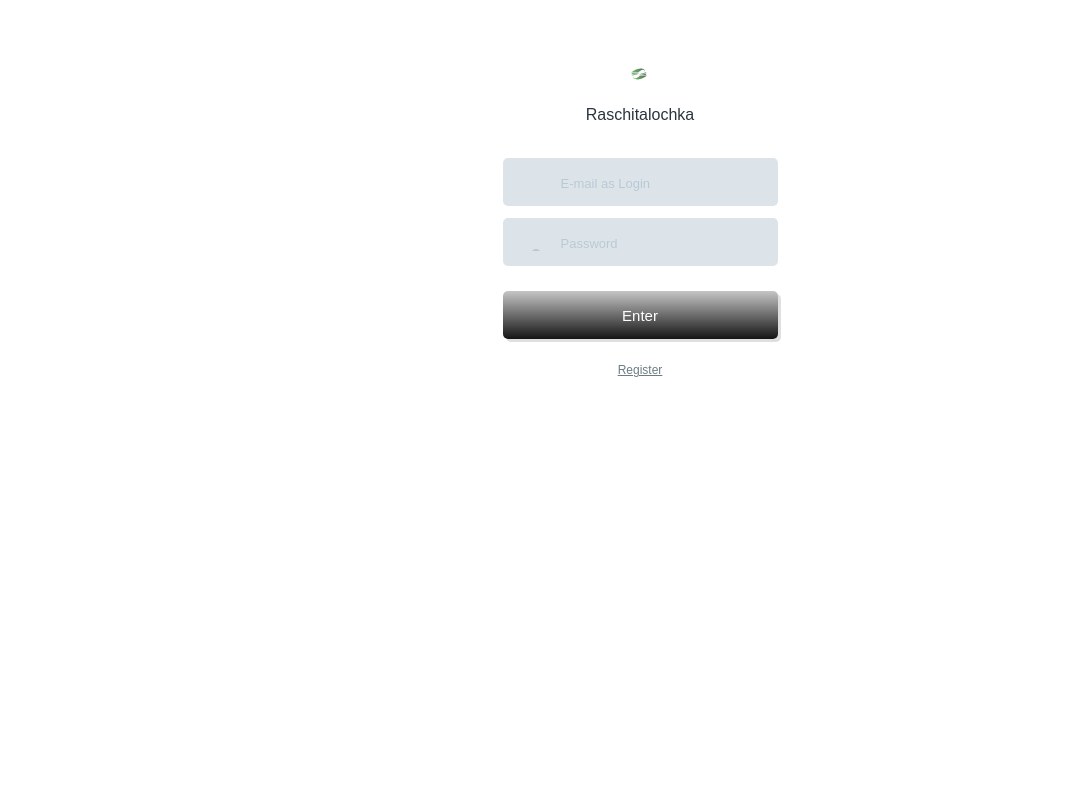
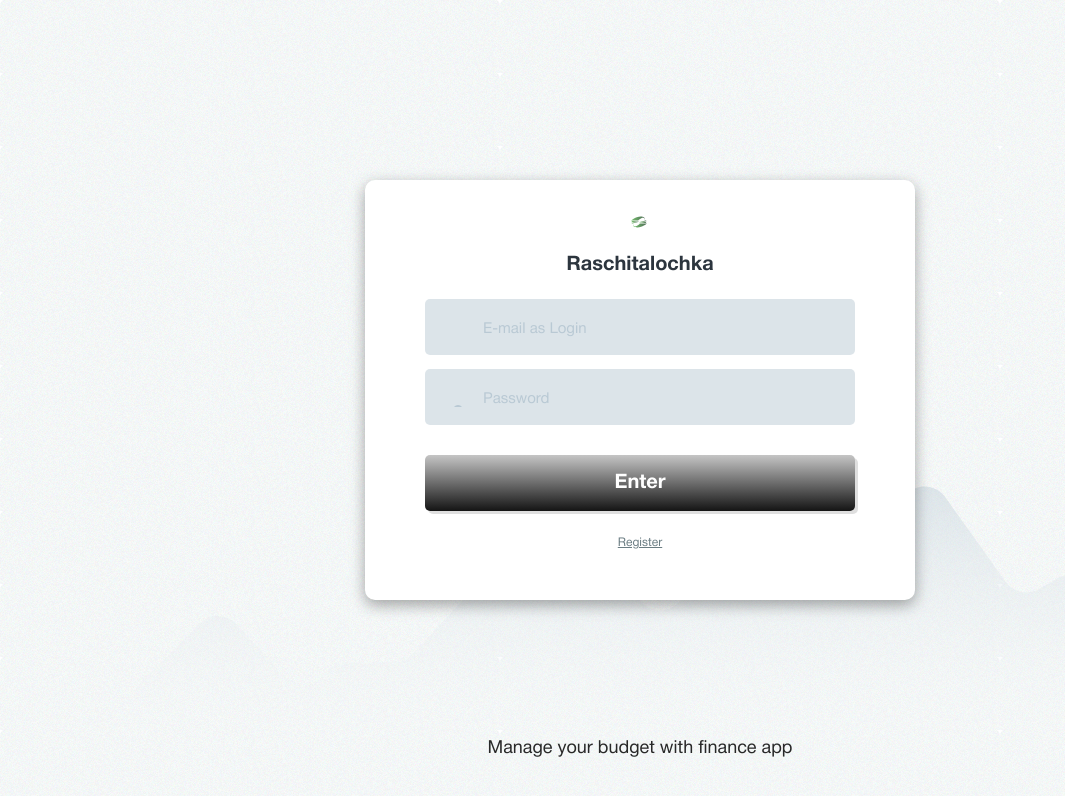
Before and after one commit to ProkhoDim/rasschitalochka, a React (Create React App) app: page /login in a window 1280 px wide. Shown: the top 796 px of the page, without its empty margins (0-1065 px from the left). Built offline with nearby package versions, Linux system fonts and the light colour scheme.

Commit message:
login view css update

```diff
--- a/src/Views/Login/Login.js
+++ b/src/Views/Login/Login.js
@@ -3,6 +3,8 @@ import { connect } from 'react-redux';
 import { NavLink } from 'react-router-dom';
 import { authOperations } from '../../redux/auth';
 import routes from '../../routes';
+
+import phone from '../../assets/background/phone-mock-up.png';
 import s from './Login.module.css';
 
 const initialState = {
@@ -28,6 +30,15 @@ class Login extends Component {
     const { email, password } = this.state;
     const isBtnNotDisabled = email.length > 0 && password.length > 0;
     return (
+      <div className={s.main__container}>
+        <div className={s.desktopImage__container}>
+          <img
+            src={phone}
+            alt="mobile phone"
+            className={s.desktopImage__phone}
+          />
+        </div>
+        <div className={s.loginBlock__container}>
           <div className={s.loginBlock}>
             <div className={s.logo}></div>
             <span className={s.projectName}>Raschitalochka</span>
@@ -71,6 +82,12 @@ class Login extends Component {
               Register
             </NavLink>
           </div>
+        </div>
+
+        <p className={s.appDescription}>
+          <span>Manage your budget</span> <span>with finance app</span>
+        </p>
+      </div>
     );
   }
 }
--- a/src/Views/Login/Login.module.css
+++ b/src/Views/Login/Login.module.css
@@ -1,16 +1,39 @@
-.loginBlock {
-  padding-top: 62px;
+@import '../../css/fonts.css';
+@import '../../css/helpers.css';
+
+.main__container {
+}
+
+.desktopImage__container {
+  display: none;
+}
+
+.bgImage__block,
+.appDescription {
+  display: none;
+}
+
+.loginBlock__container {
+  padding-top: 110px;
+  text-align: center;
+  min-height: 100vh;
+  background-image: url('../../assets/svg/waves-chart-bg.svg');
+  background-size: 200%;
+  background-repeat: no-repeat;
+  background-position: bottom -100px left -190px;
+}
+
+.loginBlock,
+.loginForm {
   display: flex;
   flex-direction: column;
   align-items: center;
 }
 
 .loginForm {
-  display: flex;
-  flex-direction: column;
-  align-items: center;
   margin-bottom: 25px;
 }
+
 .logo {
   background-image: url(../../assets/svg/logo.svg);
   width: 32px;
@@ -22,71 +45,55 @@
 }
 
 .projectName {
-  font-family: HelveticaNeueCyr-Bold, sans-serif;
+  font-family: var(--bold-ff);
   font-size: 16px;
   color: #2c353e;
-  margin: 0;
-  padding: 0;
   margin-bottom: 34px;
 }
 
-.emailInput {
-  background-color: rgba(185, 201, 212, 0.5);
-  border: none;
-  border-radius: 5px;
-  height: 48px;
-  width: 275px;
-  margin: 0;
-  margin-bottom: 12px;
-  padding: 0;
-  text-align: center;
-  outline: none;
-}
-
-.emailInput::placeholder {
-  font-family: HelveticaNeueCyr-Roman, sans-serif;
-  font-size: 13px;
-  line-height: 48px;
-  text-align: left;
-  padding-left: 58px;
-  color: #b9c9d4;
-  background-image: url(../../assets/authForm/baseline-email-24px.svg);
-  background-position-x: 21px;
-  background-position-y: 12px;
-  background-repeat: no-repeat;
-  background-size: 24px;
-}
-
+.emailInput,
 .passwordInput {
   background-color: rgba(185, 201, 212, 0.5);
   border: none;
   border-radius: 5px;
   height: 48px;
   width: 275px;
-  margin: 0;
-  margin-bottom: 25px;
-  padding: 0;
+  outline: none;
   text-align: center;
 }
 
+.emailInput {
+  margin-bottom: 12px;
+}
+
+.passwordInput {
+  margin-bottom: 25px;
+}
+
+.emailInput::placeholder,
 .passwordInput::placeholder {
-  font-family: HelveticaNeueCyr-Roman, sans-serif;
+  font-family: var(--main-ff);
   font-size: 13px;
   line-height: 48px;
   text-align: left;
   padding-left: 58px;
   color: #b9c9d4;
-  background-image: url(../../assets/authForm/baseline-lock-24px.svg);
   background-position-x: 21px;
   background-position-y: 12px;
   background-repeat: no-repeat;
   background-size: 24px;
 }
+.emailInput::placeholder {
+  background-image: url(../../assets/authForm/baseline-email-24px.svg);
+}
+
+.passwordInput::placeholder {
+  background-image: url(../../assets/authForm/baseline-lock-24px.svg);
+}
 
 .btnLogin {
-  font-family: HelveticaNeueCyr-Bold, sans-serif;
+  font-family: var(--bold-ff);
   font-size: 15px;
-  text-align: center;
   height: 48px;
   width: 275px;
   color: white;
@@ -95,8 +102,6 @@
   border: none;
   background: #619361;
   box-shadow: 3px 3px 0px 0px rgba(92, 135, 94, 0.2);
-  margin: 0;
-  padding: 0;
   transition: all ease-in-out 300ms;
 }
 
@@ -112,7 +117,177 @@
 
 .regLink {
   color: rgb(107, 125, 131);
-  font-family: HelveticaNeueCyr-Roman, sans-serif;
+  font-family: var(--main-ff);
   font-size: 12px;
-  margin-bottom: 65px;
 }
+
+@media screen and (min-width: 768px) and (max-width: 1439px) {
+  body {
+    min-height: 100vh;
+    background-image: url(../../assets/background/bg.png);
+    background-size: auto;
+  }
+
+  .loginBlock__container {
+    padding-top: 180px;
+    text-align: center;
+    min-height: 100vh;
+    background-image: url('../../assets/svg/waves-chart-bg.svg');
+    background-size: 100%;
+    background-repeat: no-repeat;
+    background-position: bottom -100px left 0px;
+  }
+  .loginBlock {
+    margin: 0 auto;
+    padding-top: 30px;
+    max-width: 550px;
+    min-height: 380px;
+    background-image: none;
+    border-radius: 10px;
+    background-color: #fff;
+    box-shadow: rgba(0, 0, 0, 0.35) 0px 5px 15px;
+  }
+
+  .projectName {
+    font-family: var(--bold-ff);
+    font-size: 20px;
+    margin-bottom: 22px;
+  }
+
+  .emailInput,
+  .passwordInput {
+    background-color: rgba(185, 201, 212, 0.5);
+    height: 56px;
+    min-width: 430px;
+  }
+  .emailInput {
+    margin-bottom: 14px;
+  }
+
+  .passwordInput {
+    margin-bottom: 30px;
+  }
+
+  .emailInput::placeholder,
+  .passwordInput::placeholder {
+    font-size: 15px;
+    line-height: 56px;
+  }
+
+  .btnLogin {
+    font-size: 20px;
+    height: 56px;
+    width: 430px;
+  }
+
+  .regLink {
+    margin-bottom: 50px;
+  }
+  .appDescription {
+    display: block;
+    color: #282828;
+    font-family: var(--main-ff);
+    font-size: 18px;
+    position: absolute;
+    bottom: 40px;
+    left: 50%;
+    transform: translate(-50%, 0);
+    margin-right: auto;
+    margin-left: auto;
+  }
+}
+@media screen and (min-width: 1440px) {
+  body {
+    background-image: url(../../assets/background/bg.png);
+    background-size: auto;
+  }
+  .main__container {
+    display: flex;
+  }
+  .desktopImage__container,
+  .loginBlock__container {
+    display: block;
+    flex-grow: 1;
+    flex-basis: 0;
+  }
+
+  .desktopImage__container {
+    background-image: url(../../assets/background/bg-pic-for-login-.jpg);
+    background-size: cover;
+  }
+
+  .loginBlock__container {
+    padding-top: calc((100vh - 500px) / 2);
+    background-image: url('../../assets/svg/waves-chart-bg.svg');
+    background-size: 100%;
+    background-repeat: no-repeat;
+    background-position: bottom -100px left 0px;
+  }
+  .loginBlock {
+    margin: 0 auto;
+    padding-top: 35px;
+    max-width: 550px;
+    min-height: 380px;
+    border-radius: 10px;
+    background-color: #fff;
+    box-shadow: rgba(0, 0, 0, 0.35) 0px 5px 15px;
+  }
+
+  .projectName {
+    font-family: var(--bold-ff);
+    font-size: 20px;
+    margin-bottom: 22px;
+  }
+
+  .emailInput,
+  .passwordInput {
+    background-color: rgba(185, 201, 212, 0.5);
+    height: 56px;
+    min-width: 430px;
+  }
+  .emailInput {
+    margin-bottom: 14px;
+  }
+
+  .passwordInput {
+    margin-bottom: 30px;
+  }
+
+  .emailInput::placeholder,
+  .passwordInput::placeholder {
+    font-size: 15px;
+    line-height: 56px;
+  }
+
+  .btnLogin {
+    font-size: 20px;
+    height: 56px;
+    width: 430px;
+  }
+
+  .regLink {
+    margin-bottom: 50px;
+  }
+  .appDescription {
+    display: block;
+    color: #fff;
+    font-family: var(--bold-ff);
+    font-size: 30px;
+  }
+  .appDescription span {
+    position: absolute;
+  }
+  .appDescription span:first-child {
+    top: 40%;
+    left: 28%;
+  }
+  .appDescription span:last-child {
+    top: 45%;
+    left: 30%;
+  }
+  .desktopImage__phone {
+    height: 80vh;
+    margin-top: 10vh;
+    margin-left: 3vw;
+  }
+}
```
Also changed, not shown: src/assets/background/phone-mock-up.png (added), 1 other file (tests, documents, lock files or other folders). Lines whose indentation alone changed are shown as unchanged.
